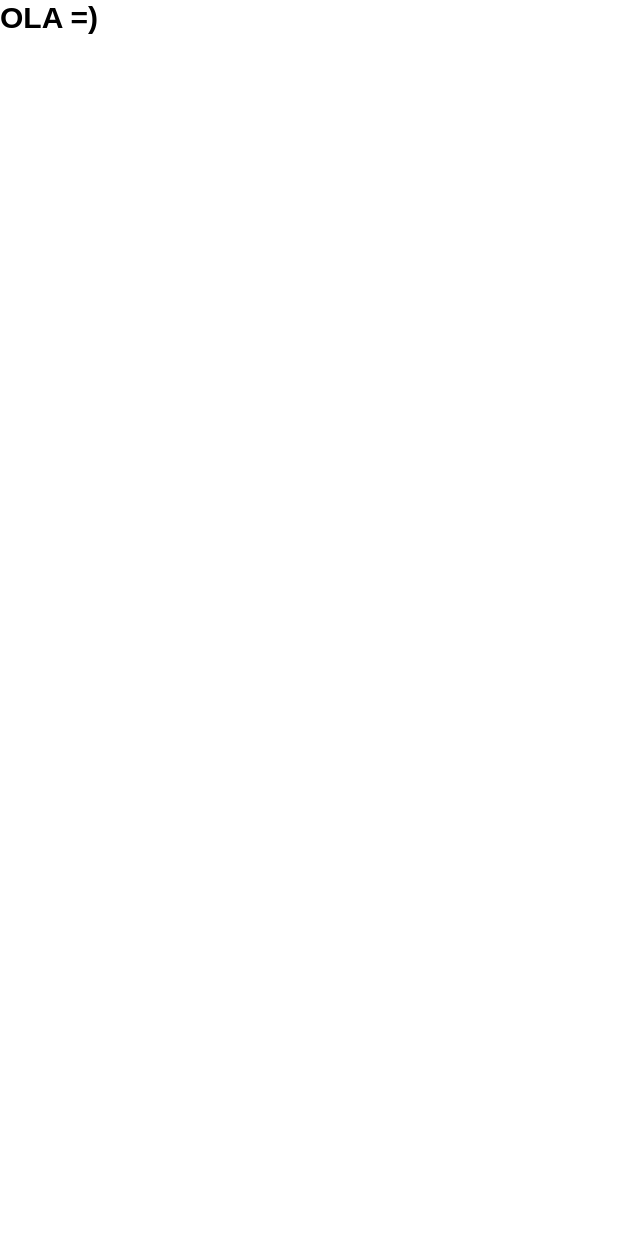
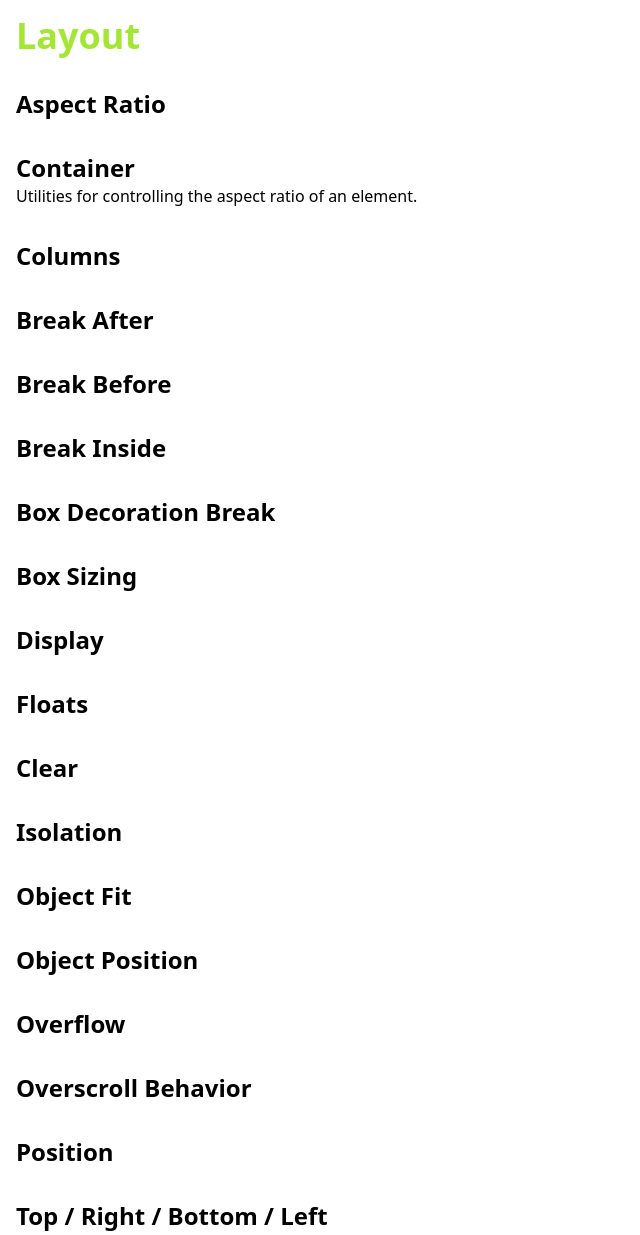
Before and after one commit to VadimRocket/tailwindcss-course, a website: page index.html in a window 1280 px wide. Shown: the top 1235 px of the page, without its empty margins (0-640 px from the left). Before the commit the page ends 800 px from the top, so only its background shows below. Drawn offline with nearby package versions, Linux system fonts and the light colour scheme; files that its build step writes are made by us from their sources.

Commit message:
init lesson-4

```diff
--- a/index.html
+++ b/index.html
@@ -8,6 +8,82 @@
     <title>TailwindCss</title>
   </head>
   <body>
-    <h2 class="text-3xl text-green-500 uppercase font-bold">Ola =)</h2>
+    <div class="m-auto p-4 max-w-screen-xl">
+      <h1 class="text-4xl text-lime-400 font-bold">Layout</h1>
+      <section class="mt-8"><h2 class="text-2xl font-bold">Aspect Ratio</h2></section>
+        <section class="mt-8">
+          <h2 class="text-2xl font-bold">Container</h2>
+          <p>Utilities for controlling the aspect ratio of an element.</p>
+          <p></p>
+        </section>
+        <section class="mt-8">
+          <h2 class="text-2xl font-bold">Columns</h2>
+          <p></p>
+        </section>
+        <section class="mt-8">
+          <h2 class="text-2xl font-bold">Break After</h2>
+          <p></p>
+        </section>
+        <section class="mt-8">
+          <h2 class="text-2xl font-bold">Break Before</h2>
+          <p></p>
+        </section>
+        <section class="mt-8">
+          <h2 class="text-2xl font-bold">Break Inside</h2>
+          <p></p>
+        </section>
+        <section class="mt-8">
+          <h2 class="text-2xl font-bold">Box Decoration Break</h2>
+          <p></p>
+        </section>
+        <section class="mt-8">
+          <h2 class="text-2xl font-bold">Box Sizing</h2>
+          <p></p>
+        </section>
+        <section class="mt-8">
+          <h2 class="text-2xl font-bold">Display</h2>
+          <p></p>
+        </section>
+        <section class="mt-8">
+          <h2 class="text-2xl font-bold">Floats</h2>
+          <p></p>
+        </section>
+        <section class="mt-8">
+          <h2 class="text-2xl font-bold">Clear</h2>
+          <p></p>
+        </section>
+        <section class="mt-8">
+          <h2 class="text-2xl font-bold">Isolation</h2>
+          <p></p>
+        </section>
+        <section class="mt-8">
+          <h2 class="text-2xl font-bold">Object Fit</h2>
+          <p></p>
+        </section>
+        <section class="mt-8">
+          <h2 class="text-2xl font-bold">Object Position</h2>
+        </section>
+        <section class="mt-8">
+          <h2 class="text-2xl font-bold">Overflow</h2>
+        </section>
+        <section class="mt-8">
+          <h2 class="text-2xl font-bold">Overscroll Behavior</h2>
+          <p></p>
+        </section>
+        <section class="mt-8">
+          <h2 class="text-2xl font-bold">Position</h2>
+        </section>
+        <section class="mt-8">
+          <h2 class="text-2xl font-bold">Top / Right / Bottom / Left</h2>
+        </section>
+        <section class="mt-8">
+          <h2 class="text-2xl font-bold">Visibility</h2>
+          <p></p>
+        </section>
+        <section class="mt-8">
+          <h2 class="text-2xl font-bold">Z-Index</h2>
+          <p></p>
+        </section>
+    </div>
   </body>
 </html>
--- a/tailwind.config.js
+++ b/tailwind.config.js
@@ -1,166 +1,7 @@
 module.exports = {
-  // The content section is where you configure the paths to all of your HTML templates, JS components, and any other files that contain Tailwind class names.
-  // Configuring source paths, https://tailwindcss.com/docs/content-configuration
-  //  write your paths relative to the root of your project.
-  content: [
-    // other paths  Be specific with your content patterns
-    // './pages/**/*.{html,js}',
-    // './components/**/*.{html,js}',
-    // './src/**/*.{html,js,jsx}' for react
-    './index.html',
-    /**
-     * Don't forget your HTML entry point if applicable (Some frameworks)
-     *  './public/index.html',
-     * */
-
-    /*
-    If you have any JavaScript files that manipulate your HTML to add classes
-     */
-  ],
-
-
-
-  // The theme section is where you define your color palette, fonts, type scale, border sizes, breakpoints — anything related to the visual design of your site.
-  // Project-specific customizations, https://tailwindcss.com/docs/theme
+  content: ["./index.html"],
   theme: {
-    // The screens key allows you to customize the responsive breakpoints in your project.
-    // https://tailwindcss.com/docs/screens
-    screens: {
-      // custom breakpoints
-      sm: '480px',
-      md: '768px',
-      lg: '976px',
-      xl: '1440px',
-    },
-    // The colors key allows you to customize the global color palette for your project.
-    // https://tailwindcss.com/docs/customizing-colors
-    // By default, these colors will be made available everywhere in the framework where you use colors, like the text color utilities, border color utilities, background color utilities, and more.
-    colors: {
-      primary: '#5c6ac4',
-      secondary: '#ecc94b',
-      // alias & colors from  default color palette
-      // primary: colors.indigo,
-      // secondary: colors.yellow,
-      transparent: 'transparent',
-      black: '#000',
-      blue: '#1fb6ff',
-      purple: '#7e5bef',
-      pink: '#ff49db',
-      orange: '#ff7849',
-      green: '#13ce66',
-      yellow: '#ffc82c',
-      'gray-dark': '#273444',
-      gray: '#8492a6',
-      'gray-light': '#d3dce6',
-      // The nested keys
-      'tahiti': {
-        100: '#cffafe',
-        200: '#a5f3fc',
-        300: '#67e8f9',
-        400: '#22d3ee',
-        500: '#06b6d4',
-        600: '#0891b2',
-        700: '#0e7490',
-        800: '#155e75',
-        900: '#164e63',
-      },
-    },
-    // Customizing the default spacing and sizing scale for your project.
-    // By default: https://tailwindcss.com/docs/customizing-spacing#default-spacing-scale
-
-    spacing: {
-      // '1': '8px',
-      // '2': '12px',
-      // '3': '16px',
-      // '4': '24px',
-      // '5': '32px',
-      // '6': '48px',
-      sm: '8px',
-      md: '12px',
-      lg: '16px',
-      xl: '24px',
-    },
-
-    fontFamily: {
-      sans: ['Graphik', 'sans-serif'],
-      serif: ['Merriweather', 'serif'],
-    },
-    // Extending the default spacing scale
-    // https://tailwindcss.com/docs/customizing-spacing#default-spacing-scale
-    extend: {
-      spacing: {
-        // This will generate classes like p-13, m-15, and h-128 in addition to all of Tailwind’s default spacing/sizing utilities.
-        '13': '3.25rem',
-        '15': '3.75rem',
-        '128': '32rem',
-        '144': '36rem',
-        '8xl': '96rem',
-        '9xl': '128rem',
-      },
-      borderRadius: {
-        '4xl': '2rem',
-      },
-    },
+    extend: {},
   },
-  // The plugins section allows you to register plugins with Tailwind that can be used to generate extra utilities, components, base styles, or custom variants.
-  plugins: [
-    // Official plugins
-    require('@tailwindcss/forms'),
-    require('@tailwindcss/aspect-ratio'),
-    require('@tailwindcss/typography'),
-    require('@tailwindcss/line-clamp'),
-    require('@tailwindcss/forms'),
-  ],
-
-  // The prefix option allows you to add a custom prefix to all of Tailwind’s generated utility classes. This can be really useful when layering Tailwind on top of existing CSS where there might be naming conflicts.
-  // Prefixes are only added to classes generated by Tailwind; no prefix will be added to your own custom classes.
-  // prefix: 'tw-',
-  // The presets section allows you to specify your own custom base configuration instead of using Tailwind’s default base configuration.
-  // presets: [
-  //   require('@acmecorp/base-tailwind-config')
-  // ],
-
-  // The important option lets you control whether or not Tailwind’s utilities should be marked with !important. This can be really useful when using Tailwind with existing CSS that has high specificity selectors.
-  // This also applies to any custom utilities you define in your CSS using the @layer utilities directive:
-  // important: true,
-
-
-  // separator: '_',
-  // The separator option lets you customize which character should be used to separate modifiers (screen sizes, hover, focus, etc.) from utility names (text-center, items-end, etc.).
-  // We use a colon by default (:), but it can be useful to change this if you’re using a templating language like Pug that doesn’t support special characters in class names.
-
- // Core Plugins.
- // The corePlugins section lets you completely disable classes that Tailwind would normally generate by default if you don’t need them for your project.
- // To disable specific core plugins, provide an object for corePlugins that sets those plugins to false:
-  // corePlugins: {
-  //   float: false,
-  //   objectFit: false,
-  //   objectPosition: false,
-  // }
-  // If you’d like to safelist which core plugins should be enabled, provide an array that includes a list of the core plugins you’d like to use:
-  /*
-  corePlugins: [
-    'margin',
-    'padding',
-    'backgroundColor',
-    // ...
-  ]
-
-  If you’d like to disable all of Tailwind’s core plugins and simply use Tailwind as a tool for processing your own custom plugins, provide an empty array:
-
-  corePlugins: []
-  */
-};
-
-/* Official plugins
-Typography
-The @tailwindcss/typography plugin adds a set of prose classes that can be used to quickly add sensible typographic styles to content blocks that come from sources like markdown or a CMS database.
-
-Line-clamp
-The @tailwindcss/line-clamp plugin adds line-clamp-{lines} classes you can use to truncate text to a fixed number of lines.
-
-Forms
-The @tailwindcss/forms plugin adds an opinionated form reset layer that makes it easier to style form elements with utility classes.
-
-Aspect ratio
-The @tailwindcss/aspect-ratio plugin adds aspect-w-{n} and aspect-h-{n} classes that can be combined to give an element a fixed aspect ratio.*/
+  plugins: [],
+}
```
